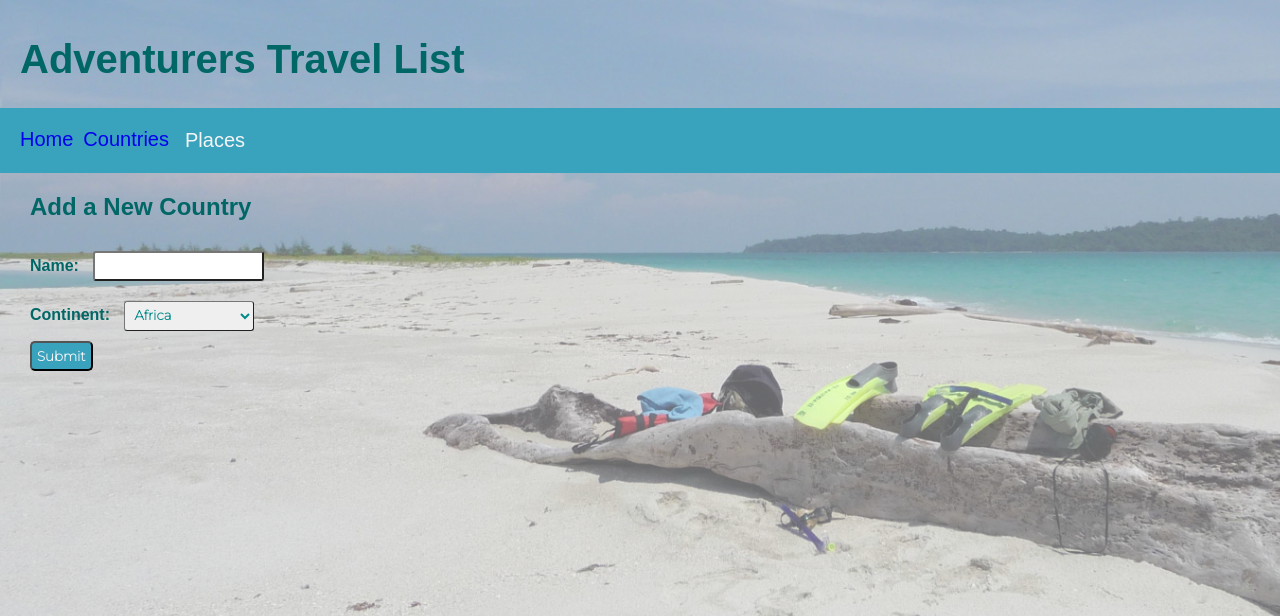
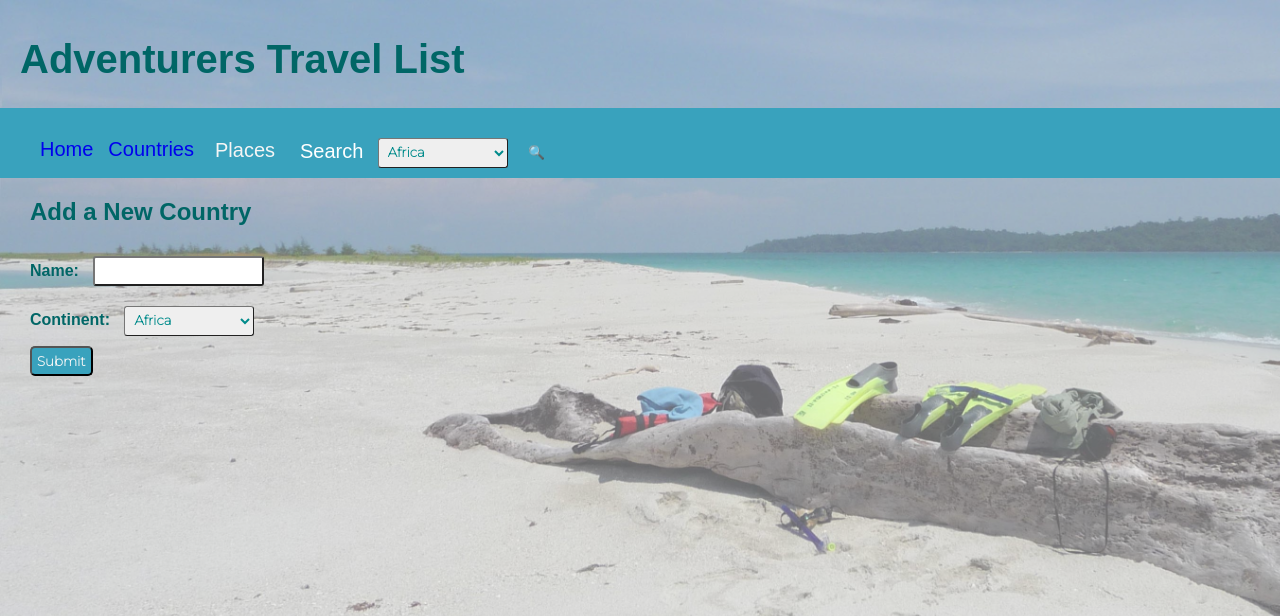
Before and after one commit to LucySaluki/adventurers_app, a Flask app: page /countries/new in a window 1280 px wide. Shown: the top 616 px of the page. Run offline with Flask 2, Linux system fonts and the light colour scheme.

Commit message:
final uncleaned version

```diff
--- a/static/style.css
+++ b/static/style.css
@@ -27,7 +27,7 @@ body::after {
 
 .nav-menu{
   display: flex;
-  padding: 20px;
+  padding-top:20px;
   background-color: rgb(57, 162, 189);
   color: white;
 }
@@ -41,11 +41,16 @@ body::after {
 }
 
 .nav-menu li{
-  padding-right: 10px;
+  padding-right: 15px;
+  padding-top:10px;
   list-style: none;
   font-size: 20px;
+
 }
-
+.nav-label{
+  margin:0px;
+  font-size: 20px;
+}
 .container {
   padding-left:10px;
   color:rgb(0, 102, 102);
@@ -87,12 +92,12 @@ body::after {
   font-family: 'Montserrat', sans-serif;
   border-radius: 5px;
 }
-.search-box {
-  display:flex;
-  justify-content: flex-end;
-  font-family: 'Montserrat', sans-serif;
-  border-radius: 5px;
+
+.search {
+  border-style: none;
+  background-color: rgb(57, 162, 189);
 }
+
 .add-new a {
   color: whitesmoke;
   font-weight: bold;
@@ -126,7 +131,7 @@ body::after {
   font-weight:bold;
 }
 
-input[type=submit]  {
+.main-input {
   padding:5px;
   color: whitesmoke;
   font-weight:bold;
--- a/templates/base.html
+++ b/templates/base.html
@@ -20,9 +20,22 @@
                             <a href="/places">All Places</a>
                             <a href="/places/True/show">Places visited</a>
                             <a href="/places/False/show">Places to visit</a>
-                            <a href="/places/criteria">Search</a>
                             <a href="/place_types">Place types</a>
                     </li>
+                    <form action="/places/criteria" method="POST">
+                          <label class="nav-label" for="continent">Search</label>
+                            <select id="add-new" name="continent">
+                              <option value="Africa">Africa</option>
+                              <option value="Antarctica">Antarctica</option>
+                              <option value="Asia">Asia</option>
+                              <option value="Europe">Europe</option>
+                              <option value="North America">North America</option>
+                              <option value="Oceania">Oceania</option>
+                              <option value="South America">South America</option>
+                            </select>
+                          <input class = "search" type="submit" value =&#128269;>
+                    </form>
+
                 </ul>
             </nav>
     </header>
--- a/templates/countries/edit.html
+++ b/templates/countries/edit.html
@@ -21,7 +21,7 @@
         </select>
     </div>
     <div>
-      <input type="submit">
+      <input class="main-input" type="submit">
     </div>
 </form>
 
--- a/templates/countries/new.html
+++ b/templates/countries/new.html
@@ -21,7 +21,7 @@
         </select>
     </div>
     <div>
-      <input type="submit">
+      <input class="main-input" type="submit">
     </div>
 </form>
 
--- a/templates/place_types/edit.html
+++ b/templates/place_types/edit.html
@@ -9,7 +9,7 @@
         <input type="text" id="add-new" name="type_name" value ="{{place_type.type_name}}">
     </div>
     <div>
-      <input type="submit">
+      <input class="main-input" type="submit">
     </div>
 </form>
 
--- a/templates/place_types/new.html
+++ b/templates/place_types/new.html
@@ -9,7 +9,7 @@
         <input type="text" id="add-new" name="type_name">
     </div>
     <div>
-      <input type="submit">
+      <input class="main-input" type="submit">
     </div>
 </form>
 
--- a/templates/places/criteria.html
+++ /dev/null
@@ -1,6 +0,0 @@
-{% extends "base.html" %}
-{% block content %}
-
-<h3>Test search.</h3>
-
-{% endblock %}
--- a/templates/places/edit.html
+++ b/templates/places/edit.html
@@ -48,7 +48,7 @@
     </select>
   </div>
     <div>
-      <input type="submit">
+      <input class="main-input" type="submit">
     </div>
 </form>
 <p><a href="/places">Return to places menu</a></p>
--- a/templates/places/new.html
+++ b/templates/places/new.html
@@ -47,7 +47,7 @@
       </select>
   </div>
     <div>
-      <input type="submit">
+      <input class="main-input" type="submit">
     </div>
 </form>
 
```
Also changed, not shown: controllers/places_controller.py (+12 -0 lines).
